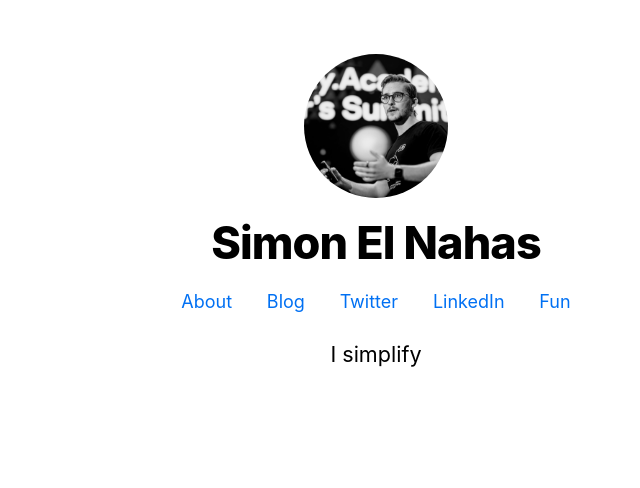
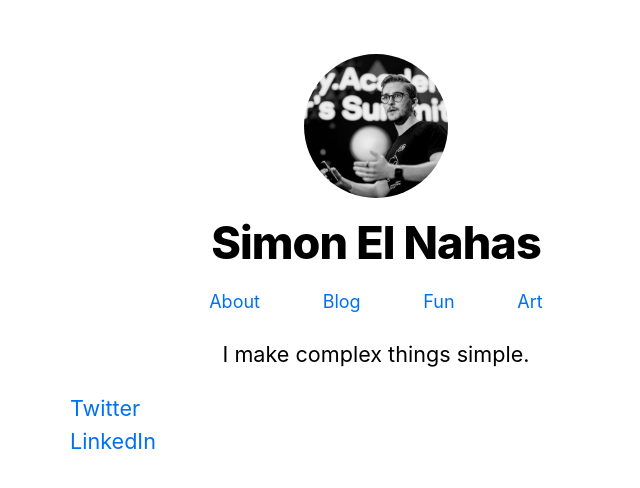
Before and after one commit to simonelnahas/simonelnahas.com, a Next.js app: page / in a window 1280 px wide. Shown: the top 488 px of the page, without its empty margins (264-904 px from the left). Built offline with nearby package versions, Linux system fonts and the light colour scheme.

Commit message:
added Art to navbar

```diff
--- a/components/layout.tsx
+++ b/components/layout.tsx
@@ -33,21 +33,10 @@ export default function Layout({
         </>
 
         <div className={styles.flexHorizontal}>
-          <Link href='/'>About</Link>{' '}
-          <Link href='/blog'>Blog</Link>{' '}
-          <a
-            href='https://twitter.com/simonelnahas'
-            target='_blank'
-          >
-            Twitter
-          </a>{' '}
-          <a
-            href='https://www.linkedin.com/in/simonelnahas/'
-            target='_blank'
-          >
-            LinkedIn
-          </a>{' '}
+          <Link href='/'>About</Link>
+          <Link href='/blog'>Blog</Link>
           <Link href='/fun'>Fun</Link>
+          <Link href='/art'>Art</Link>
         </div>
       </header>
       <main>{children}</main>
--- a/pages/index.tsx
+++ b/pages/index.tsx
@@ -21,8 +21,21 @@ export default function Home({ allPostsData }) {
       </Head>
       <section className={utilStyles.headingMd}>
         <p style={{ textAlign: 'center' }}>
-          I simplify
+          I make complex things simple.
         </p>
+        <a
+          href='https://twitter.com/simonelnahas'
+          target='_blank'
+        >
+          Twitter
+        </a>
+        <br />
+        <a
+          href='https://www.linkedin.com/in/simonelnahas/'
+          target='_blank'
+        >
+          LinkedIn
+        </a>
       </section>
       <section
         className={`${utilStyles.headingMd} ${utilStyles.padding1px}`}
```
